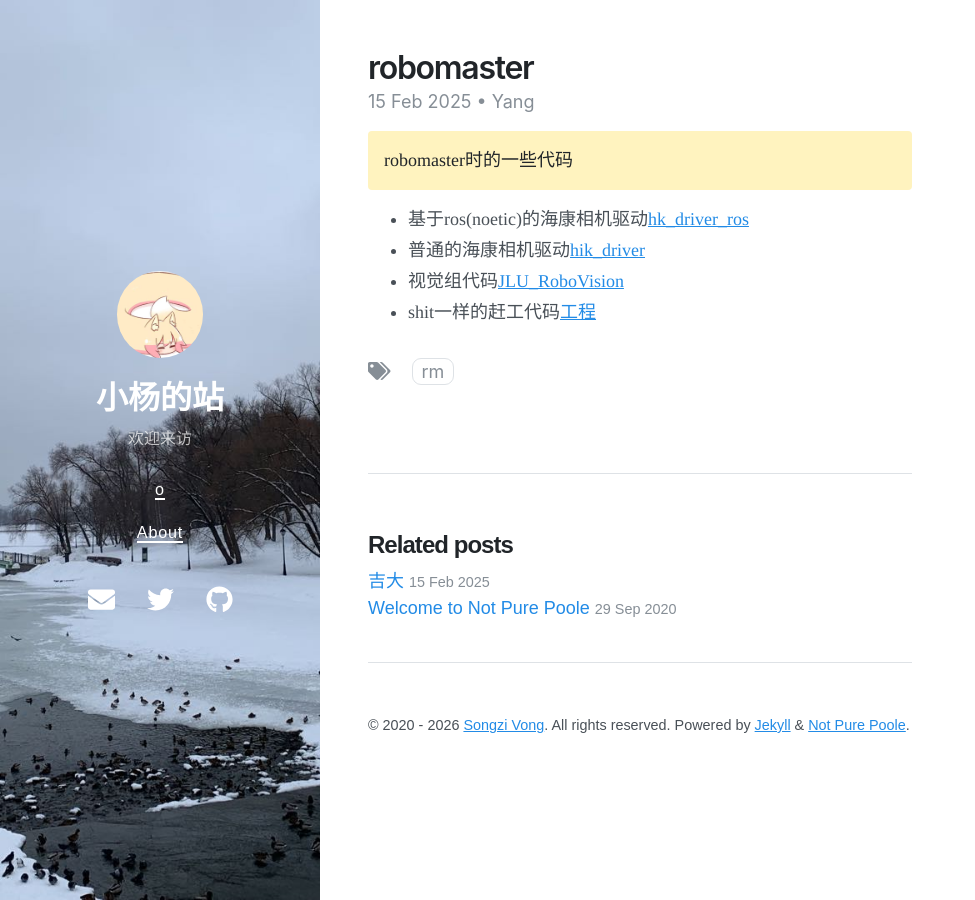
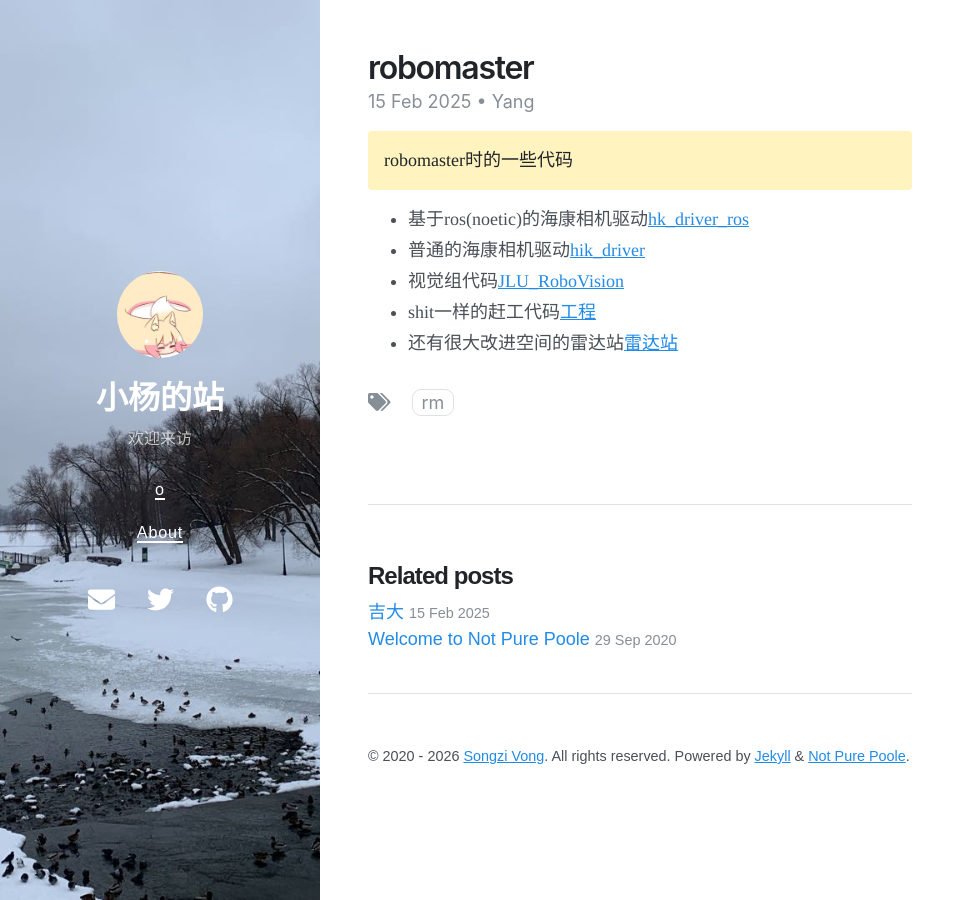
Before and after one commit to Yeither/Yeither.github.io, a Jekyll site: the page built from _posts/2020-10-01-releasing-not-pure-poole-v0-1-0.md, in a window 1280 px wide. Shown: the whole page, without its empty margins (0-975 px from the left). Built offline with Jekyll 4.4.1, drawn with Linux system fonts in a browser that asks for light colours; nearby versions of some CDN libraries.

Commit message:
Update 2020-10-01-releasing-not-pure-poole-v0-1-0.md

```diff
--- a/_posts/2020-10-01-releasing-not-pure-poole-v0-1-0.md
+++ b/_posts/2020-10-01-releasing-not-pure-poole-v0-1-0.md
@@ -13,5 +13,6 @@ robomaster时的一些代码
 - 普通的海康相机驱动[hik_driver](https://github.com/Yeither/hik_driver)
 - 视觉组代码[JLU_RoboVision](https://github.com/TARSGO)
 - shit一样的赶工代码[工程](https://github.com/Yeither/engineer)
+- 还有很大改进空间的雷达站[雷达站](https://github.com/Yeither/TARS-GO_DualCam)
 
 [^fn-sample_footnote]: 承载着痛苦与悲伤在失望的海里漂荡
```
